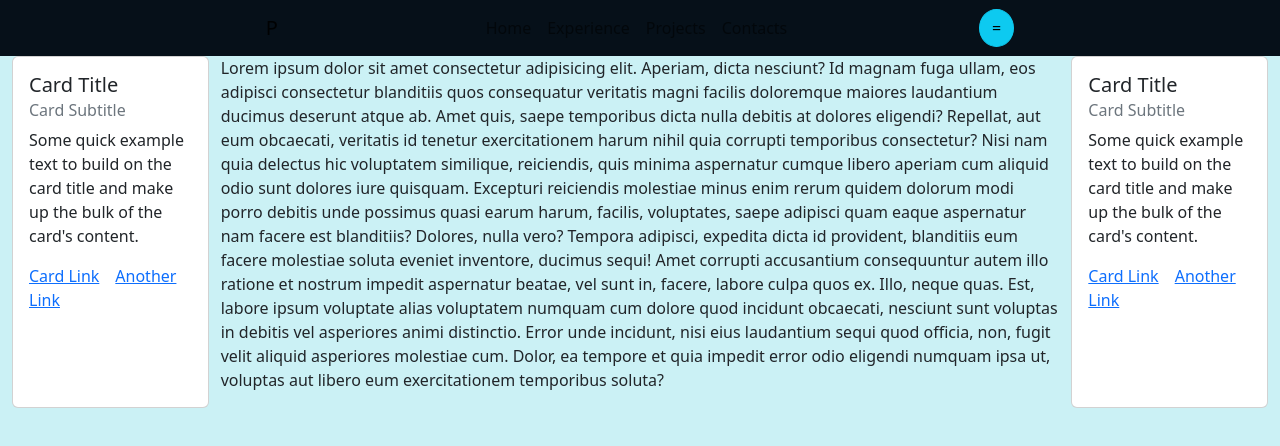
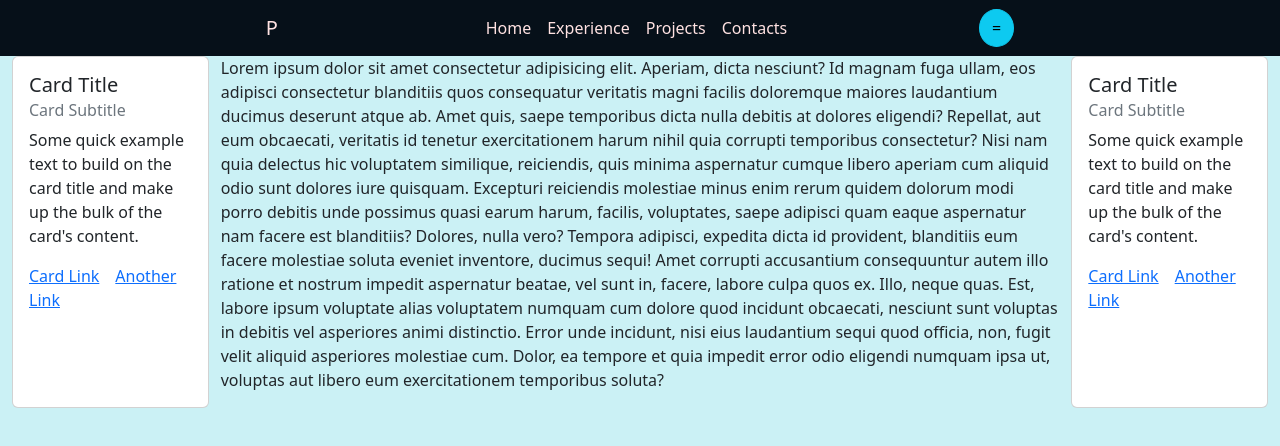
Before and after one commit to constructorlib/personal-blog, a React (Vite) app: page / in a window 1280 px wide. Shown: the top 446 px of the page. Built offline with nearby package versions, Linux system fonts and the light colour scheme.

Commit message:
a is magically not in navbar? Thanks mate

```diff
--- a/src/index.css
+++ b/src/index.css
@@ -10,8 +10,14 @@ body {
 }
 
 .header-all {
-  color: #ffff !important;
+  color: #ffff;
   background-color: #061019;
+}
+.nav-link {
+  color: #ffe2e2;
+}
+.navbar-brand {
+  color: #ffe2e2;
 }
 /*
 
```
